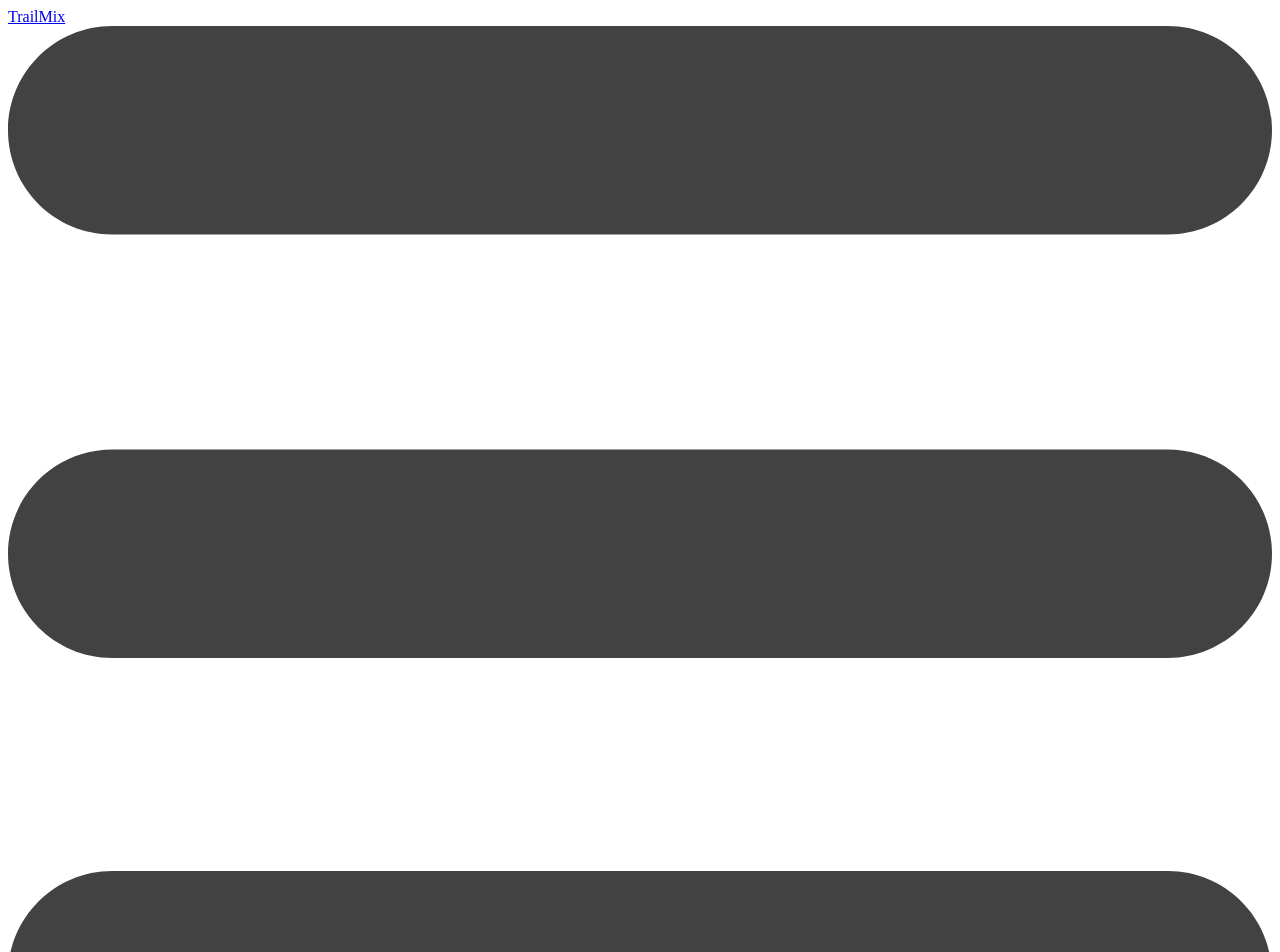
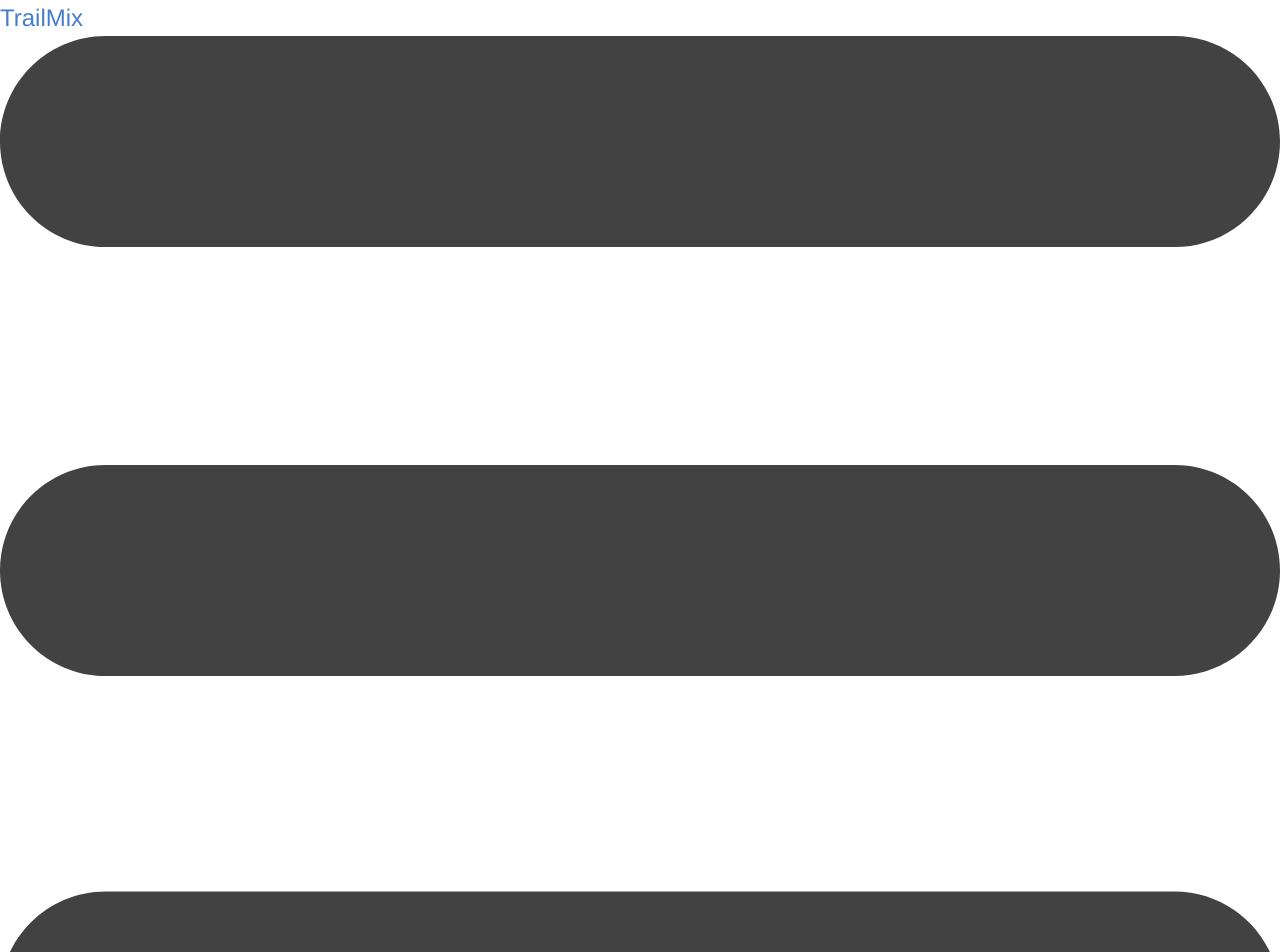
Before and after one commit to johnmeehan/trailmix_blog, a Jekyll site: the page built from about.md, in a window 1280 px wide. Shown: the top 952 px of the page. Built offline with Jekyll 4.4.1, drawn with Linux system fonts in a browser that asks for light colours.

Commit message:
fixed css not loading

```diff
--- a/_config.yml
+++ b/_config.yml
@@ -2,7 +2,7 @@
 title: TrailMix
 email: info@trailmix.ie
 description: > # TrailMix Marketing
-baseurl: "trailmix_blog" # the subpath of your site, e.g. /blog/
+baseurl: "/trailmix_blog" # the subpath of your site, e.g. /blog/
 url: "" # the base hostname & protocol for your site
 twitter_username: johnmeehan
 github_username:  johnmeehan
--- a/_layouts/comingsoon.html
+++ b/_layouts/comingsoon.html
@@ -4,7 +4,7 @@
     <meta http-equiv="Content-Type" content="text/html; charset=utf-8">
     <title>TrailMix.ie</title>
     <link href="http://fonts.googleapis.com/css?family=Josefin+Sans:600,700|Damion" rel="stylesheet" type="text/css">
-    <link rel="stylesheet" href="{{ site.url }}/css/main.css">
+    <link rel="stylesheet" href="{{ site.baseurl }}/css/main.css">
     <meta name="viewport" content="width=device-width, initial-scale = 1.0, user-scalable = no">
   </head>
   <body>
```
Also changed, not shown: Gemfile.lock.
